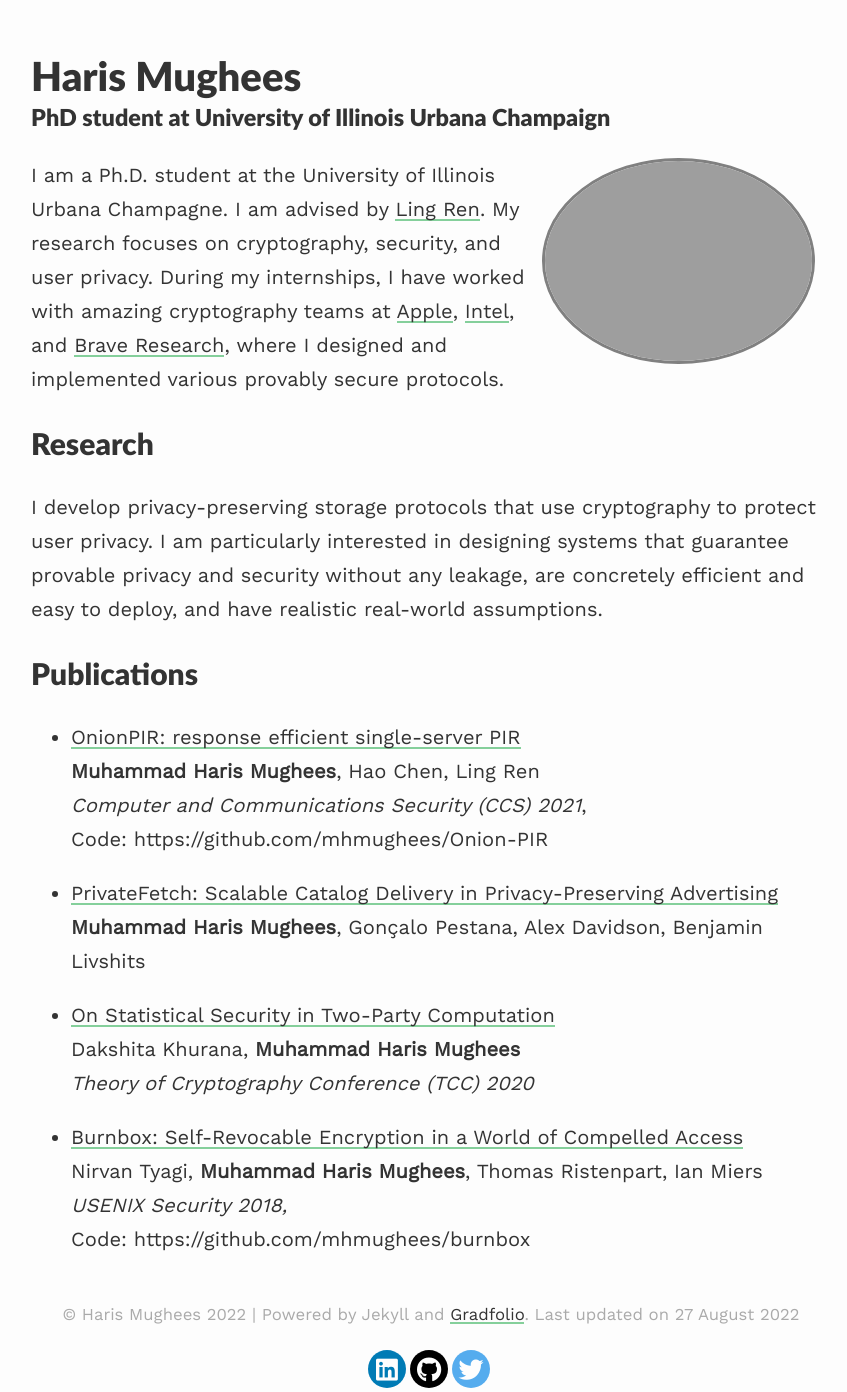
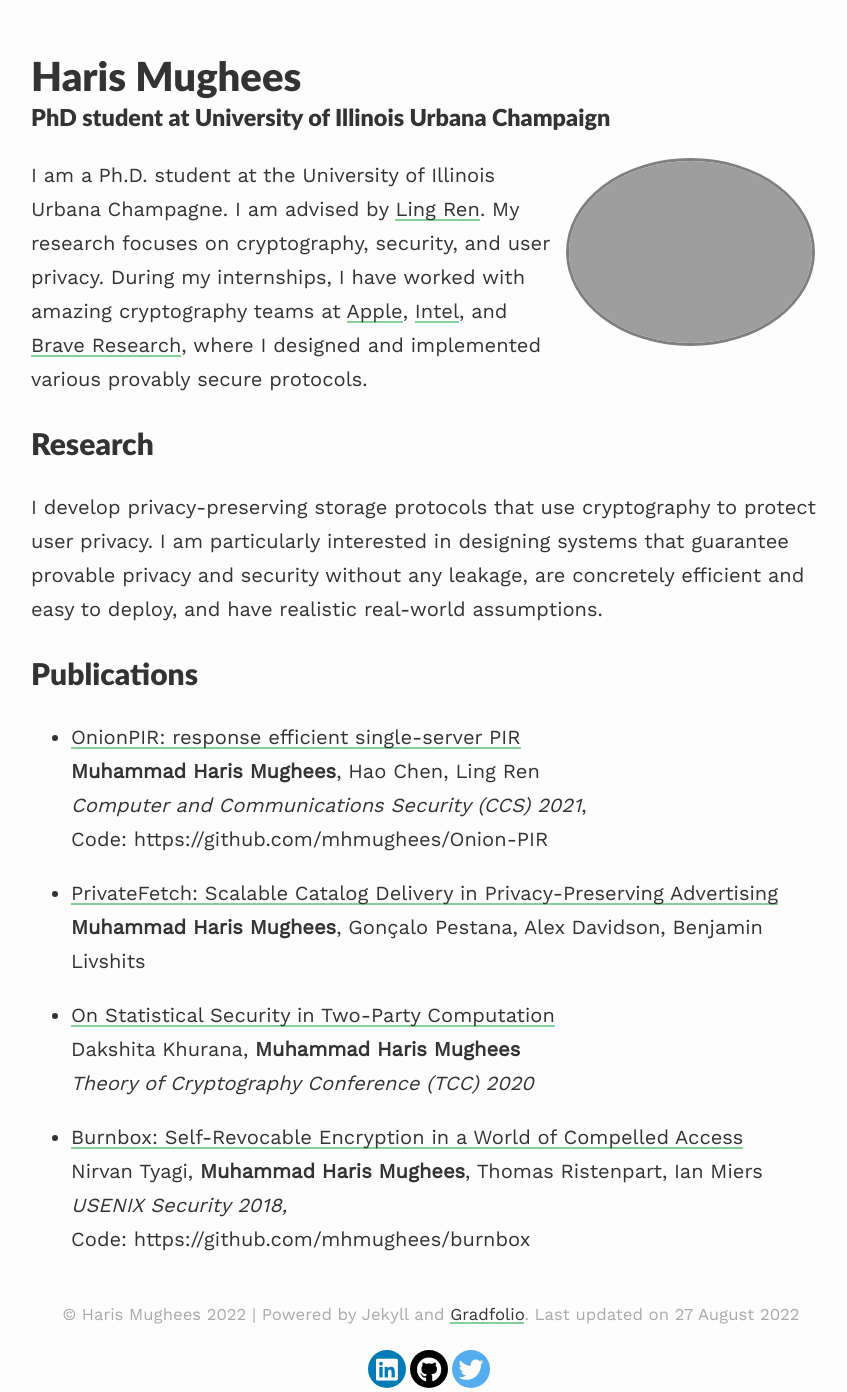
Before and after one commit to mhmughees/mhmughees.github.io, a Jekyll site: the page built from index.md, in a window 1280 px wide. Shown: the whole page, without its empty margins (209-1056 px from the left). Built offline with Jekyll 4.4.1, drawn with Linux system fonts in a browser that asks for light colours; nearby versions of some CDN libraries.

Commit message:
Update about.html

```diff
--- a/_layouts/about.html
+++ b/_layouts/about.html
@@ -4,7 +4,7 @@ layout: default
 
 {% if page.profile %}
     {% if page.profile.image %}
-      <img class="profile {{ page.profile.align }}"  width="33.33%" src="{{ page.profile.image | prepend: '/assets/images/' | prepend: site.baseurl | prepend: site.url }}">
+      <img class="profile {{ page.profile.align }}"  width="30.33%" src="{{ page.profile.image | prepend: '/assets/images/' | prepend: site.baseurl | prepend: site.url }}">
     {% endif %}
 {% endif %}
 
```
